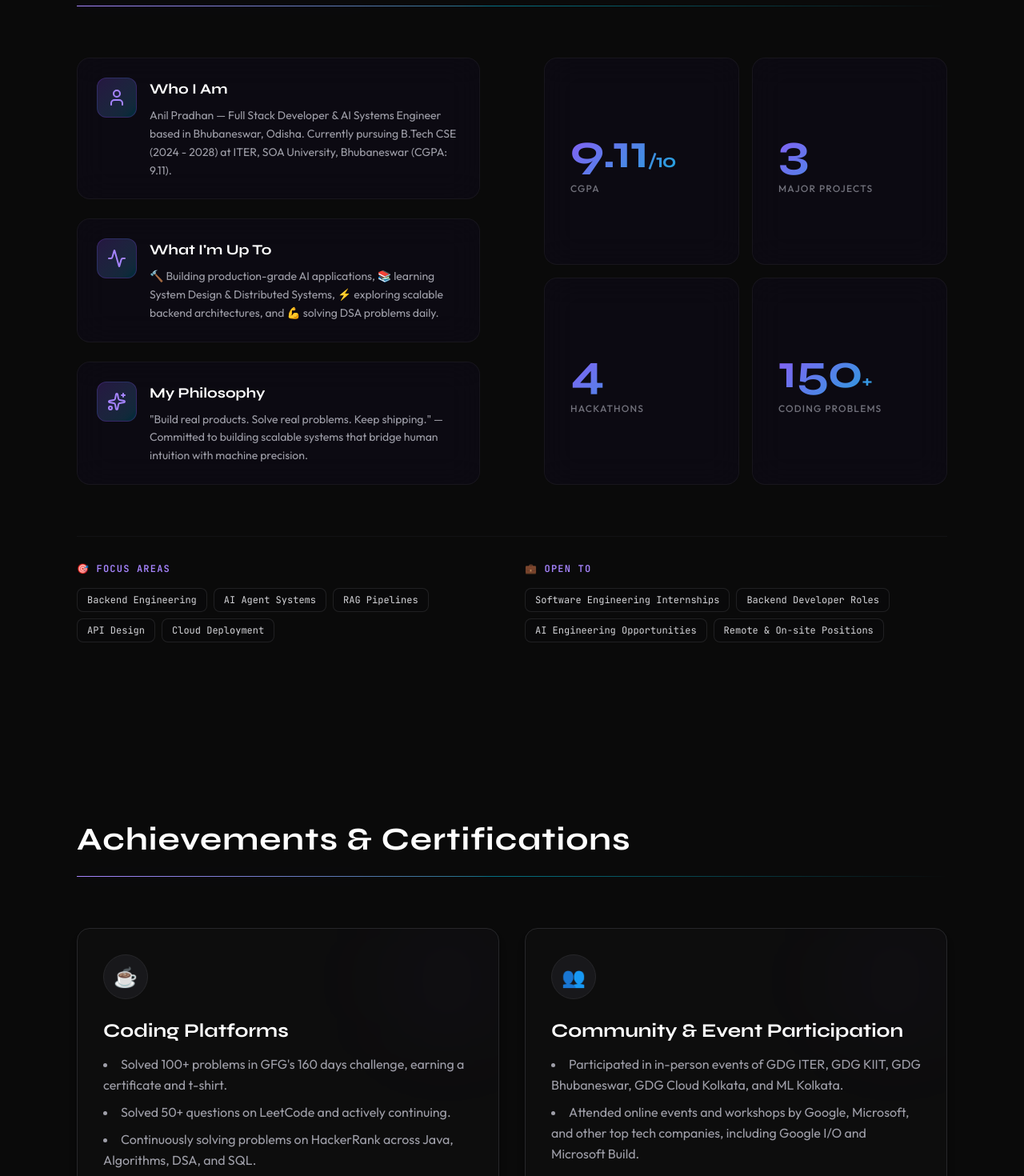
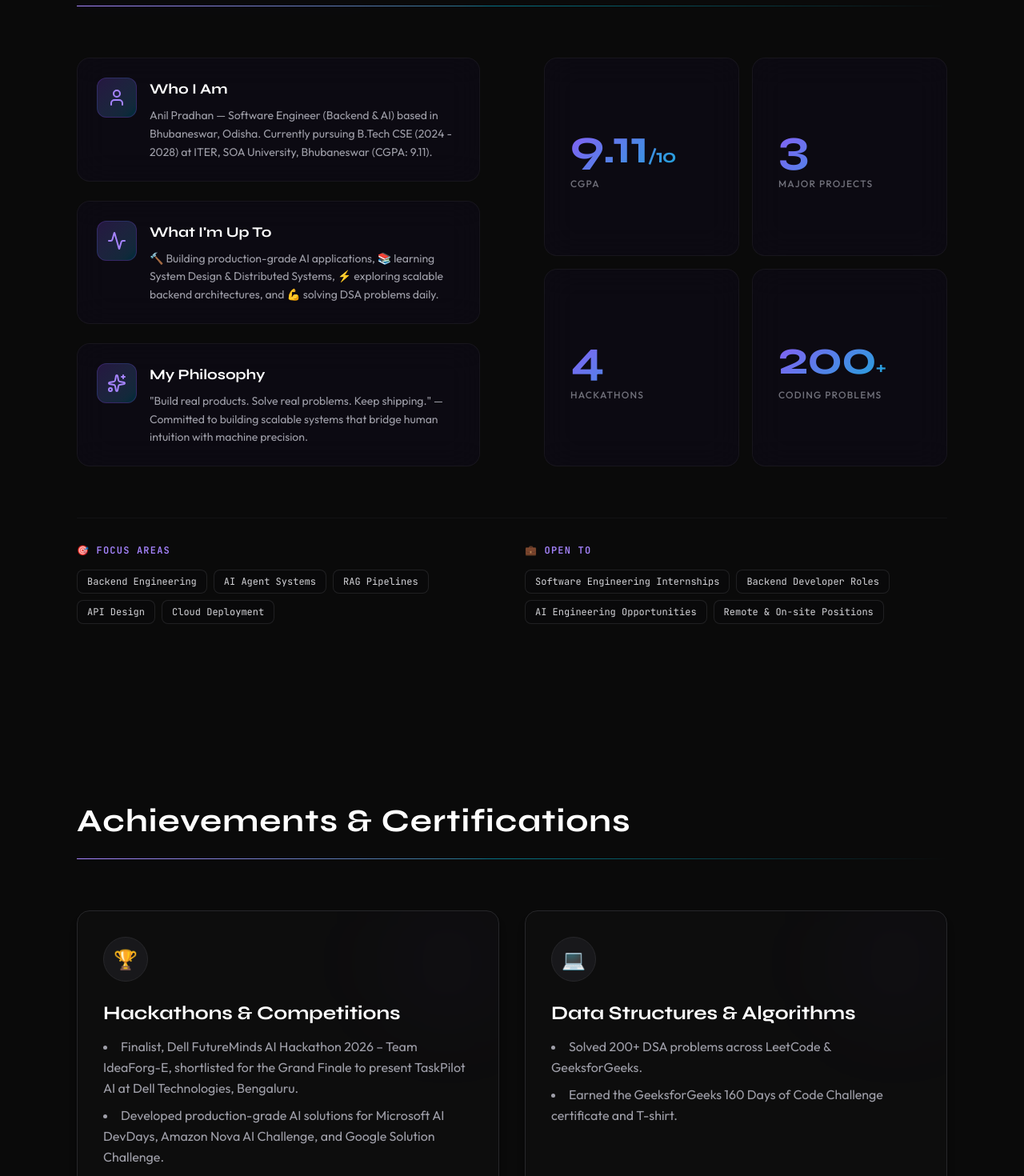
Before and after one commit to Anil-Pradhan-web/MY-PORTFOLIO, a Next.js app: page / in a window 1280 px wide. Shown: the part 1220-2690 px from the top of the page at 80% size. Built offline with nearby package versions, Linux system fonts and the light colour scheme; a web font is replaced by a local one.

Commit message:
feat: synchronize portfolio sections with the updated resume

```diff
--- a/src/components/sections/About.tsx
+++ b/src/components/sections/About.tsx
@@ -9,7 +9,7 @@ const aboutData = [
   {
     icon: User,
     title: "Who I Am",
-    content: "Anil Pradhan — Full Stack Developer & AI Systems Engineer based in Bhubaneswar, Odisha. Currently pursuing B.Tech CSE (2024 - 2028) at ITER, SOA University, Bhubaneswar (CGPA: 9.11)."
+    content: "Anil Pradhan — Software Engineer (Backend & AI) based in Bhubaneswar, Odisha. Currently pursuing B.Tech CSE (2024 - 2028) at ITER, SOA University, Bhubaneswar (CGPA: 9.11)."
   },
   {
     icon: Activity,
@@ -27,7 +27,7 @@ const stats = [
   { label: "CGPA", value: "9.11", suffix: "/10" },
   { label: "Major Projects", value: "3", suffix: "" },
   { label: "Hackathons", value: "4", suffix: "" },
-  { label: "Coding Problems", value: "150", suffix: "+" }
+  { label: "Coding Problems", value: "200", suffix: "+" }
 ];
 
 export default function About() {
--- a/src/components/sections/Achievements.tsx
+++ b/src/components/sections/Achievements.tsx
@@ -5,39 +5,39 @@ import SectionHeading from '../ui/SectionHeading';
 
 const achievements = [
   {
-    title: "Coding Platforms",
+    title: "Hackathons & Competitions",
     desc: [
-      "Solved 100+ problems in GFG's 160 days challenge, earning a certificate and t-shirt.",
-      "Solved 50+ questions on LeetCode and actively continuing.",
-      "Continuously solving problems on HackerRank across Java, Algorithms, DSA, and SQL."
+      "Finalist, Dell FutureMinds AI Hackathon 2026 – Team IdeaForg-E, shortlisted for the Grand Finale to present TaskPilot AI at Dell Technologies, Bengaluru.",
+      "Developed production-grade AI solutions for Microsoft AI DevDays, Amazon Nova AI Challenge, and Google Solution Challenge."
     ],
-    icon: "☕"
+    icon: "🏆"
   },
   {
-    title: "Community & Event Participation",
+    title: "Data Structures & Algorithms",
     desc: [
-      "Participated in in-person events  of GDG ITER, GDG KIIT, GDG Bhubaneswar, GDG Cloud Kolkata, and ML Kolkata.",
-      "Attended online events and workshops by Google, Microsoft, and other top tech companies, including Google I/O and Microsoft Build."
-    ],
-    icon: "👥"
-  },
-  {
-    title: "Competitive Programming",
-    desc: [
-      "Participated in the preliminary round of Algo Utsav 2026, a competitive coding competition by NIT Rourkela.",
-      "Competed in Reverse Coding-X, a competitive coding event by IIT Madras."
+      "Solved 200+ DSA problems across LeetCode & GeeksforGeeks.",
+      "Earned the GeeksforGeeks 160 Days of Code Challenge certificate and T-shirt."
     ],
     icon: "💻"
   },
   {
-    title: "Courses & Certifications",
+    title: "Google Cloud Program",
     desc: [
-      "Completed the Google Cloud Arcade Program (2024–25) with 75 Arcade Points.",
-      "Earned certificates in Python, AI, and other fields from IBM, Cisco, Google, Anthropic, and Microsoft."
+      "Completed Google Cloud Arcade Program (2024–25), earning 75+ Arcade Points through hands-on cloud architecture labs."
     ],
     link: "View Badges →",
     linkUrl: "https://www.credly.com/users/anil-pradhan324",
     icon: "☁️"
+  },
+  {
+    title: "Professional Certifications",
+    desc: [
+      "Microsoft: Career Essentials in Software Development",
+      "Cisco: Python Essentials 2",
+      "HackerRank: Python (Basic) and Java (Basic)",
+      "IBM: AI Fundamentals & Anthropic: Claude 101"
+    ],
+    icon: "📜"
   }
 ];
 
--- a/src/components/sections/Experience.tsx
+++ b/src/components/sections/Experience.tsx
@@ -6,61 +6,60 @@ import SectionHeading from '../ui/SectionHeading';
 
 const experiences = [
   {
-    role: "College Ambassador",
+    role: "College Ambassador (Corporate Projects Program)",
     org: "Techfest, IIT Bombay",
-    period: "Jun 2026 – Present",
+    period: "Jul 2026 – Present",
     location: "Mumbai, India (Remote)",
-    type: "Leadership & Outreach",
+    type: "Leadership & Corporate Projects",
     bullets: [
-      "Represented Techfest IIT Bombay, Asia's largest science and technology festival, by leading campus outreach and technical engagement initiatives to promote workshops, events, and competitions.",
-      "Conducted competitor analysis, sponsorship research, and partnership mapping, compiling comprehensive business development and event collaboration reports.",
-      "Designed and developed landing pages and creative digital assets supporting national-level promotional campaigns.",
-      "Collaborated with technical clubs and student organizations to execute offline/online event management and marketing strategies.",
-      "Delivered data-driven strategic outlines and campaign decks using AI-powered research and presentation tools."
+      "Selected as a College Ambassador for Techfest, IIT Bombay, representing one of Asia's largest science and technology festivals.",
+      "Completed industry-sponsored corporate projects across web development, business strategy, and market research in collaboration with partner organizations.",
+      "Qualified for Round 2 of the FlowFinance Growth Strategy & Business Development Challenge by developing a business strategy presentation and market analysis.",
+      "Collaborated with multidisciplinary teams while delivering project submissions within defined deadlines."
     ],
-    skills: ["Outreach", "Market Research", "Landing Page Dev", "Sponsorships", "Strategic Communication", "AI Tools"],
+    skills: ["Web Development", "Business Strategy", "Market Research", "Team Collaboration", "Strategic Presentation"],
     metrics: [
-      { label: "Reach", value: "5,000+ Students" },
+      { label: "Challenge", value: "Round 2 Qualifier" },
       { label: "Festival Scale", value: "Asia's Largest" },
     ]
   },
   {
-    role: "Solo Full-Stack Developer",
-    org: "AI Career Mentor – Multi-Agent AI Platform",
-    period: "Feb – June 2026",
-    location: "Personal Commercial App",
-    type: "Production-Grade AI System",
+    role: "Solo Full Stack Developer",
+    org: "AI Career Mentor",
+    period: "Mar 2026 – Present",
+    location: "Bhubaneswar, Odisha (Remote)",
+    type: "Agentic AI platform",
     bullets: [
-      "Architected a production-grade multi-agent AI platform using LangGraph, orchestrating 7 specialized AI workflows for resume intelligence, career planning, interview prep, voice coaching, and market analysis.",
-      "Designed a parallel DAG orchestration pipeline executing independent AI agents concurrently, reducing end-to-end latency by ~60% (down to <60s) via SSE status streaming.",
-      "Implemented a hybrid Retrieval-Augmented Generation (RAG) pipeline combining ChromaDB vector search with an in-memory SequenceMatcher fallback to prevent Render container OOM crashes.",
-      "Developed a real-time full-duplex Hinglish Voice Coach using Gemini Live WebSocket API and a 7-phase FSM Mock Interview engine with a Monaco Editor sandbox and Edge-TTS audio synthesis.",
-      "Built secure Google OAuth 2.0 auth, JWT refresh token rotation, SlowAPI rate-limiting, and a whitelisted Admin Observation & Telemetry Console tracking active connections.",
-      "Engineered CI/CD pipeline via GitHub Actions executing frontend builds, backend Pytest (116 unit tests), automated pip-audit scans, and GHCR Docker container deployments."
+      "Architected a parallel LangGraph workflow with 7 specialized AI agents, reducing end-to-end career analysis latency by 60% (4 min → 60 sec).",
+      "Built a real-time AI Mock Interview Engine using FastAPI, WebSockets, and a 7-stage Finite State Machine (FSM), delivering company-specific technical interviews with live coding evaluation and personalized feedback.",
+      "Developed 'Anya', a real-time multimodal AI Voice Coach powered by the Gemini Live API, enabling full-duplex voice conversations with resume-aware career guidance, interview coaching, and personalized learning support.",
+      "Engineered a fault-tolerant multi-LLM architecture (Groq, NVIDIA NIM, Cerebras) with circuit breakers, automatic failover, and rate limiting, achieving uninterrupted service availability.",
+      "Optimized RAG retrieval using local ONNX embeddings with keyword-search fallback, eliminating embedding API dependency while ensuring reliable performance on low-memory cloud deployments validated through 116 automated tests."
     ],
-    skills: ["LangGraph", "FastAPI", "Next.js 14", "WebSockets", "ChromaDB", "Upstash Redis", "Neon Postgres", "Docker", "Pytest"],
+    skills: ["FastAPI", "LangGraph", "Next.js", "ChromaDB", "Redis", "Docker", "Gemini Live", "ONNX"],
     metrics: [
       { label: "Orchestration", value: "7 AI Agents" },
-      { label: "Tests", value: "116 passing" },
-      { label: "Latency", value: "~60% reduction" }
+      { label: "Latency", value: "60% Reduction" },
+      { label: "Pytest Suite", value: "116 passing tests" }
     ]
   },
   {
-    role: "Lead Backend Developer",
-    org: "VolunteerIQ – Google Solution Challenge 2026",
-    period: "Mar – Apr 2026",
-    location: "Team ClutchCode (Submission)",
-    type: "Geospatial Crisis-Response Platform",
+    role: "Integration Lead",
+    org: "TaskPilot AI – Team IdeaForg-E",
+    period: "Jun 2026 – Jul 2026",
+    location: "Bengaluru, India (Remote)",
+    type: "AI Productivity Platform",
     bullets: [
-      "Co-created an AI-driven crisis-response coordination platform for NGOs, mapping field survey uploads directly to a Geospatial Mapbox GL dashboard.",
-      "Engineered backend matching algorithms using Gemini 1.5 Pro to analyze field data and rank volunteers based on skills, availability, and proximity scores (0–100 scale).",
-      "Built secure FastAPI REST endpoints and Firestore integrations with server-side verified Firebase Google Authentication."
+      "Architected a multi-agent engineering productivity platform integrating 7 fragmented developer tools (Jira, GitHub, Slack, Email, Calendar, Meetings, and Incidents), reducing manual task tracking by ~2 hours/day.",
+      "Designed a hybrid AI task extraction pipeline combining heuristic rules, fuzzy matching, and LLM reasoning (Qwen), recovering 35% more hidden action items while reducing LLM inference costs by 75% through selective AI execution.",
+      "Built a concurrency-safe orchestration backend using FastAPI, SQLite WAL mode, and Redis, enabling reliable parallel multi-agent execution with real-time P1 incident reprioritization in under 15 seconds.",
+      "Developed a self-healing workflow engine with automated stale-run recovery and an AI-powered quality evaluator that validated task completeness, actionability, and generated context-aware follow-up questions."
     ],
-    skills: ["FastAPI", "Gemini 1.5 Pro", "Firebase Auth", "Firestore", "Next.js 14", "Mapbox GL", "Google Cloud"],
+    skills: ["FastAPI", "LangGraph", "React", "SQLite", "Redis", "LLMs", "Qwen"],
     metrics: [
-      { label: "Campaign", value: "GSC 2026" },
-      { label: "Matching", value: "Geospatial AI" },
-      { label: "Team", value: "ClutchCode" }
+      { label: "Integrations", value: "7 Fragmented Tools" },
+      { label: "Manual Tracking", value: "-2 hours/day" },
+      { label: "Incident Sync", value: "<15 seconds" }
     ]
   }
 ];
--- a/src/components/sections/Projects.tsx
+++ b/src/components/sections/Projects.tsx
@@ -8,146 +8,62 @@ const projectsList = [
     title: "AI Career Mentor",
     tagline: "7 Specialized AI Workflows. 1 Career Transformation. Real-time Voice Coach.",
     description:
-    "A production-grade, full-stack career coaching platform that orchestrates 7 specialized AI workflows (Resume Intelligence, Roadmaps, Market Explorer, LinkedIn Optimizer, WebSocket Mock Interview Engine, Gemini Live Voice Coach, and Full Career Analysis). Built on a decoupled microservices architecture with a Next.js 14 SPA on Vercel, a FastAPI gateway on Render, Neon Serverless Postgres, and Upstash Redis. Features a parallel LangGraph DAG, a Hybrid Semantic RAG Engine (ChromaDB + in-memory MockRAG OOM fallback), real-time WebSocket mock interviews, full-duplex Hinglish voice coaching (Gemini Live), a whitelisted Admin Observability & Telemetry Console (real-time active user/connection tracking and daily rollups), Sentry SDK exception monitoring, and Prometheus telemetry. Verified with 116 passing tests and zero circular dependencies.",
+      "A production-grade, full-stack career coaching platform that orchestrates 7 specialized AI workflows (Resume Intelligence, Roadmaps, Market Explorer, LinkedIn Optimizer, WebSocket Mock Interview Engine, Gemini Live Voice Coach, and Full Career Analysis). Built on a decoupled microservices architecture with a Next.js 14 SPA on Vercel, a FastAPI gateway on Render, Neon Serverless Postgres, and Upstash Redis. Features a parallel LangGraph DAG, a Hybrid Semantic RAG Engine (ChromaDB + in-memory MockRAG OOM fallback), real-time WebSocket mock interviews, full-duplex Hinglish voice coaching (Gemini Live), and a resilient multi-provider LLM fallback chain.",
     highlight:
-    "LangGraph DAG Orchestration · Gemini Live Voice Coach · ChromaDB Hybrid RAG · Real-time Admin Telemetry Dashboard · 116 Pytest Tests · $175K Hackathon Prize Pools",
-  stats: [
-    { label: "AI Workflows", value: "7" },
-    { label: "Voice Coach", value: "Gemini Live" },
-    { label: "Test Coverage", value: "116 tests" },
-    { label: "Commits", value: "254+" },
-    { label: "Hackathon Prize Pool", value: "$175K" },
+      "LangGraph DAG Orchestration · Gemini Live Voice Coach · ChromaDB Hybrid RAG · Multi-LLM Fallback Architecture · 116 Pytest Tests",
+    features: [
+      "📄 Resume Intelligence: PDF parsed via pdfplumber, ATS scoring engine with keyword breakdowns, and AI skill-gap detection persisted to Neon Postgres",
+      "🗺️ Career Roadmap Builder: LangGraph roadmap aggregator using Gemini 2.5 Flash & ChromaDB RAG to build personal 8-week gamified learning paths",
+      "📈 Live Market Explorer: Real-time salary data, hiring trends, and company intelligence via Serper.dev & Tavily AI with async link validation",
+      "🎤 Mock Interview Engine: 7-phase FSM over WebSockets with adaptive coding interviews (3 difficulty tiers) and real-time Monaco editor execution",
+      "🎙️ Anya Voice Coach: Real-time bidirectional Hinglish voice coach powered by Gemini Live Multimodal WebSocket API with full-duplex audio",
+      "🔀 Multi-Provider LLM Registry: Dynamic routing across Groq (Llama 3.3 70B), NVIDIA NIM, and Gemini with automatic fallback chains and circuit breakers"
     ],
-  features: [
-    "📄 Resume Intelligence: PDF parsed via pdfplumber, deterministic ATS scoring engine with keyword/verb/format breakdowns, and AI skill-gap detection persisted to Neon Postgres",
-    "🗺️ Career Roadmap Builder: LangGraph roadmap aggregator using Gemini 2.5 Flash & ChromaDB RAG (auto-seeded with 50+ curated resources) to build 8-week gamified learning paths",
-    "📈 Live Market Explorer: Real-time salary data, hiring trends, and company intelligence via Serper.dev & Tavily AI with async link validation and resource scoring",
-    "🔗 LinkedIn Optimizer: AI profile keyword injection, SEO scoring, and recruiter alignment suggestions using Groq/NVIDIA with programmatic fallback mechanisms",
-    "🎤 Mock Interview Engine: 7-phase FSM over WebSockets with adaptive coding interviews (3 difficulty tiers), real-time Monaco editor execution, and Edge-TTS voice synthesis",
-    "🎙️ Anya Voice Coach: Real-time bidirectional Hinglish voice coach powered by Gemini Live Multimodal WebSocket API with 16/24kHz full-duplex audio",
-    "🧠 Full Career Analysis: LangGraph parallel orchestrator executing Resume and Market nodes concurrently, fanning in to LinkedIn and Roadmap nodes, streaming real-time status via Server-Sent Events (SSE)",
-    "🛡️ Telemetry & Observability: Whitelisted admin panel with Redis-backed live user/WS connection tracking, rolling exception stack-trace feeds, Prometheus metrics scraping, and daily PostgreSQL database rollup tasks",
-    "🔀 Multi-Provider LLM Registry: Dynamic routing across Groq (Llama 3.3 70B), NVIDIA NIM, and Gemini with automatic fallback chains (groq→google) and circuit breakers",
-    "🧠 Hybrid Semantic RAG: ChromaDB vector store paired with an in-memory SequenceMatcher fallback to prevent OOM crashes on Render's 512MB RAM containers",
-    "🔐 Google OAuth 2.0: ID Token verification server-side, exchanged for JWT + refresh token rotation preventing replay attacks, and SlowAPI/Redis rate limiting",
-    "🏗️ CI/CD & Deployments: GitHub Actions pipeline running frontend lint/build and backend pytest (116 tests) + pip-audit, with auto-deploys via Vercel, Render, and GHCR",
-  ],
-  architecture: {
-    pattern: "Decoupled Microservices + LangGraph Static DAG Orchestration + Hybrid Semantic RAG + Multi-Agent",
-    agents: [
-      {
-        name: "Resume Analyst",
-        engine: "LangGraph node + Groq / NVIDIA NIM / Gemini (dynamic routing)",
-        output: "ATS score, skill gaps, strengths, structured JSON persisted to Neon Postgres",
-      },
-      {
-        name: "Market Researcher",
-        engine: "LangGraph node + dynamic provider routing + Serper.dev & Tavily AI",
-        output: "Live salary benchmarks, top hiring companies, in-demand skills, hiring volumes",
-      },
-      {
-        name: "LinkedIn Optimizer",
-        engine: "LangGraph node + dynamic provider routing",
-        output: "Headline suggestions, profile SEO score, recruiter keyword gaps",
-      },
-      {
-        name: "Roadmap Builder",
-        engine: "LangGraph aggregation node + dynamic provider routing + ChromaDB RAG + MockRAG fallback",
-        output: "8-week personalized plan with real YouTube, GitHub, and documentation resources",
-      },
-      {
-        name: "Mock Interviewer",
-        engine: "Direct Groq/NVIDIA OpenAI SDK Streaming over WebSocket (bypasses LangGraph)",
-        output: "7 adaptive questions across 3 tiers → Edge-TTS voice → score /100",
-      },
-      {
-        name: "Voice Coach (Anya)",
-        engine: "Gemini Live Multimodal API WebSocket (bypasses LangGraph)",
-        output: "Real-time bidirectional audio conversation coaching, 24kHz/16kHz full-duplex",
-      },
-    ],
-    llm: {
-      primary: "Groq (Llama 3.3 70B) — recommended default, all workflows",
-      alternative: "NVIDIA NIM (Llama 3.3 70B-Instruct) — user-selectable",
-      fallback: "Google Gemini 2.5 Flash — automatic fallback on provider failure",
-      chains: "groq→google, nvidia→google — deterministic fallback engines for malformed outputs",
-      circuit_breaker: "Temporarily disables repeated failing providers — 100% system availability",
-    },
-    rag: {
-      primary: "ChromaDB persistent vector store — auto-seeded at startup with 50+ curated resources",
-      fallback: "In-memory MockRAG (SequenceMatcher) — activates on Render OOM or DISABLE_CHROMA=true, prevents 512MB RAM crashes",
-      deduplication: "Multi-source deduplication pipeline — 65% overlap threshold via SequenceMatcher",
-      sources: "YouTube · GitHub repos · Official docs · Articles",
-    },
-  },
     stack: [
+      "FastAPI",
+      "LangGraph",
       "Next.js 14",
       "TypeScript",
       "React",
-    "Lucide React",
-    "Recharts",
-    "Axios",
-    "FastAPI",
-    "Python 3.11",
-    "LangGraph",
-    "Google Gemini 2.5 Flash",
+      "ChromaDB",
+      "Upstash Redis",
+      "Neon Postgres",
       "Gemini Live",
-    "Groq (Llama 3.3 70B)",
+      "Groq",
       "NVIDIA NIM",
-    "OpenAI SDK (via Groq/NVIDIA)",
-    "ChromaDB",
-    "Serper.dev",
-    "Tavily AI",
-    "Neon Serverless Postgres",
-    "SQLAlchemy + Alembic",
-    "Upstash Redis",
-    "SlowAPI",
-    "Sentry",
-    "Prometheus",
-    "Pydantic",
-    "pdfplumber",
-    "Edge-TTS",
-    "WebSocket",
-    "Google OAuth 2.0",
-    "JWT + bcrypt",
-    "Docker + Docker Compose",
-    "GitHub Actions",
-    "GHCR",
-    "Vercel",
-    "Render.com",
-    "pytest (116 tests)",
+      "ONNX",
+      "Docker",
+      "pytest (116 tests)"
     ],
-  hackathons: [
-    {
-      name: "Microsoft AI DevDays",
-      prizePool: "$80,000",
-      requirements: ["LangGraph / Agentic AI", "Deployed MVP", "Public Repo"],
+    githubUrl: "https://github.com/Anil-Pradhan-web/ai-career-mentor",
+    liveUrl: "https://ai-career-mentor-anil.vercel.app",
+    isPrivate: true,
   },
   {
-      name: "Amazon Nova AI",
-      prizePool: "$95,000 cash/credits",
-      requirements: ["Multi-Agent Career Workflow", "Edge-TTS Voice", "Full-stack Deployed MVP"],
-    },
+    title: "TaskPilot AI",
+    tagline: "⚡ Multi-Agent Developer Productivity Platform with 7 Tool Integrations & Self-Healing Workflows.",
+    description:
+      "A multi-agent engineering productivity platform that normalizes and aggregates raw developer data from 7 fragmented sources (Jira, GitHub, Slack, Email, Calendar, Meetings, and Incidents) into a unified relational database. Features a hybrid AI task extraction pipeline combining heuristic rules and LLM reasoning, a concurrency-safe FastAPI backend, and a self-healing background workflow engine with automated stale-run recovery.",
+    highlight:
+      "Integration Lead · 7 Developer Integrations · Qwen LLM Reasoning · Real-time P1 Incident Reprioritization",
+    features: [
+      "🔌 Unified Developer Ingestion: Integrates Jira, GitHub, Slack, Email, Calendar, Meetings, and Incidents into a single db, saving ~2 hours daily",
+      "🧠 Hybrid Task Extraction: Heuristics, fuzzy matching, and Qwen LLM reasoning to recover 35% more action items with 75% inference cost savings",
+      "⚡ Concurrency-Safe Backend: High-performance architecture using SQLite WAL mode and Redis, supporting P1 incident reprioritization in under 15 seconds",
+      "🔄 Self-Healing Orchestration: Background daemon monitoring execution states with automated stale-run recovery and AI quality checking"
     ],
-  quickStats: {
-    commits: "254+",
-    tests: "116 passing pytest",
-    agents: "7 (Resume, Market, LinkedIn, Roadmap, Interview, Voice Coach, Full Analysis) + 1 Observability Console",
-    llmProviders: "3 (Groq, NVIDIA NIM, Gemini)",
-    responseTime: "<60s full career analysis",
-    buildTime: "5–6 months solo",
-    hackathonPrizePool: "$175K",
-    deployments: "Vercel + Render + Neon + Upstash",
-    codeQuality: "Zero circular deps · Pydantic validation · 116 tests · Real-time telemetry · 100% availability",
-  },
-  githubUrl: "https://github.com/Anil-Pradhan-web/ai-career-mentor",
-  liveUrl: "https://ai-career-mentor-anil.vercel.app",
-  apiUrl: "https://ai-career-mentor-rrpu.onrender.com/docs",
-  type: "Full-Stack · Agentic AI · Production",
-  solo: true,
-  duration: "5–6 months",
-  commits: "254+",
-  isPrivate: true,
+    stack: [
+      "FastAPI",
+      "LangGraph",
+      "React",
+      "SQLite (WAL mode)",
+      "Redis",
+      "Qwen LLM",
+      "Tailwind CSS",
+      "TypeScript"
+    ],
+    githubUrl: "https://github.com/IdeaForg-e/TaskPilot-AI",
+    liveUrl: "https://taskpilot-ai-app.onrender.com/",
   },
   {
     title: "VolunteerIQ",
@@ -158,9 +74,7 @@ const projectsList = [
       "🤖 Survey Intelligence: Gemini 1.5 Pro analyzes PDF/CSV/DOCX reports to extract top 3 urgent problems & urgency scores",
       "📊 Live Ops Map: Mapbox-powered geospatial visualization of tasks with colored status pins & click popups",
       "🧩 Smart Matching: AI ranks available volunteers by skill match, proximity, and availability with 0–100 scores",
-      "💬 Contextual AI Chat: Floating assistant answers plain-English questions using live NGO database as context",
-      "🛠️ Dual AI Provider: Seamless switching between Gemini 1.5 Pro (Primary) and Groq Llama 3.3 (Fallback)",
-      "🔐 Security: Firebase-backed Google Authentication with secure server-side token verification on every request"
+      "💬 Contextual AI Chat: Floating assistant answers plain-English questions using live NGO database as context"
     ],
     stack: ["Next.js 14", "FastAPI", "Gemini 1.5 Pro", "Groq", "Firebase Auth", "Mapbox GL", "PostgreSQL", "Docker"],
     githubUrl: "https://github.com/Anil-Pradhan-web/VolunteerIQ",
@@ -175,9 +89,7 @@ const projectsList = [
       "🧠 LangGraph Brain: Native tool calling with Groq Llama 3.3 70B & Gemini 1.5 Flash reasoning",
       "💾 Hybrid Memory: ChromaDB vector store for RAG + SQLite for permanent user preferences",
       "🖥️ OS Control: Deep automation for volume, brightness, screenshots, and file system via Win32 API",
-      "⌨️ Hacker Typing: Character-by-character realistic code typing engine with auto-indent for VS Code",
-      "🎙️ Voice Intelligence: Multi-engine TTS (Sarvam Bulbul v3 / Gemini / Edge) with intelligent fallback",
-      "🌐 Web Autonomy: Selenium-driven browser automation with persistent Chrome profiles and auto-scrolling"
+      "🌐 Web Autonomy: Selenium-driven browser automation with persistent Chrome profiles"
     ],
     stack: ["Next.js 16", "FastAPI", "LangGraph", "ChromaDB", "Python", "Groq", "Gemini", "Selenium", "SQLite"],
     githubUrl: "https://github.com/Anil-Pradhan-web",
```
Also changed, not shown: src/components/sections/Hero.tsx (+4 -6 lines), src/components/sections/Skills.tsx (+19 -68 lines). Lines whose indentation alone changed are shown as unchanged.
